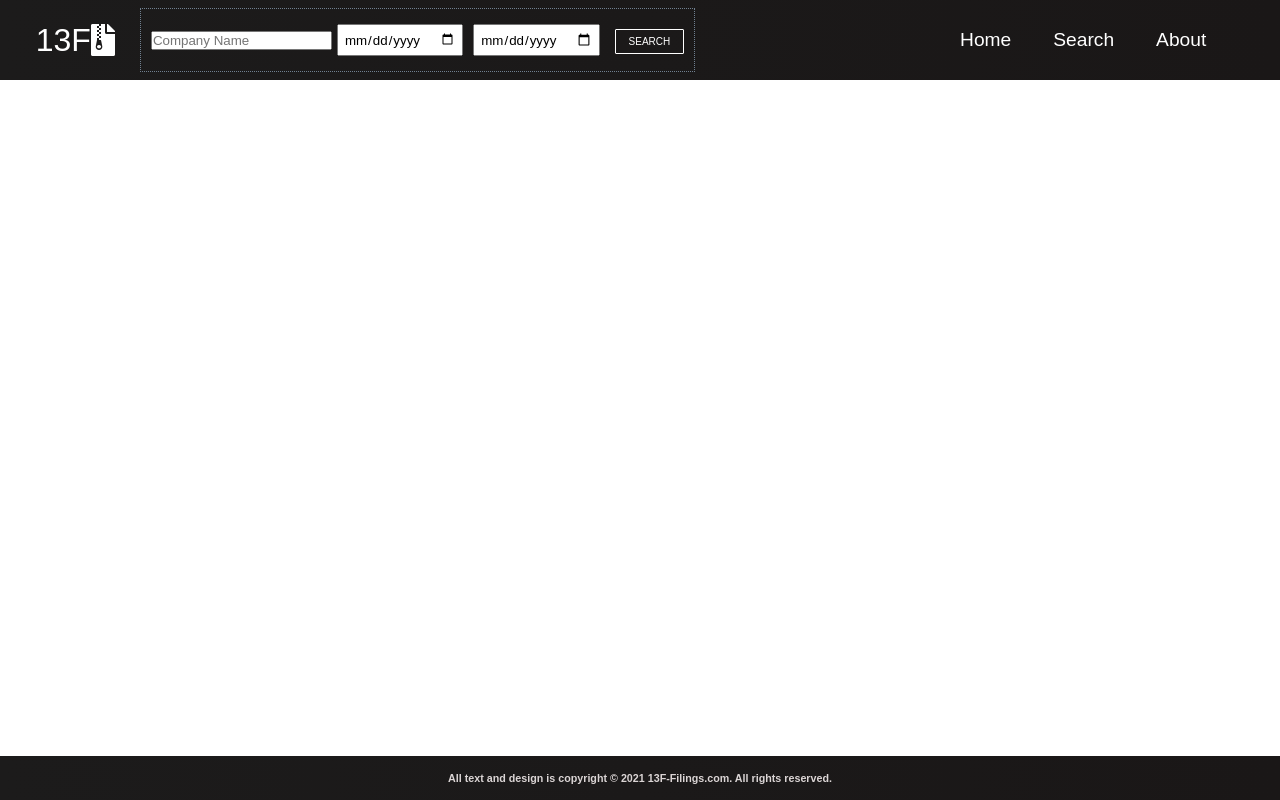
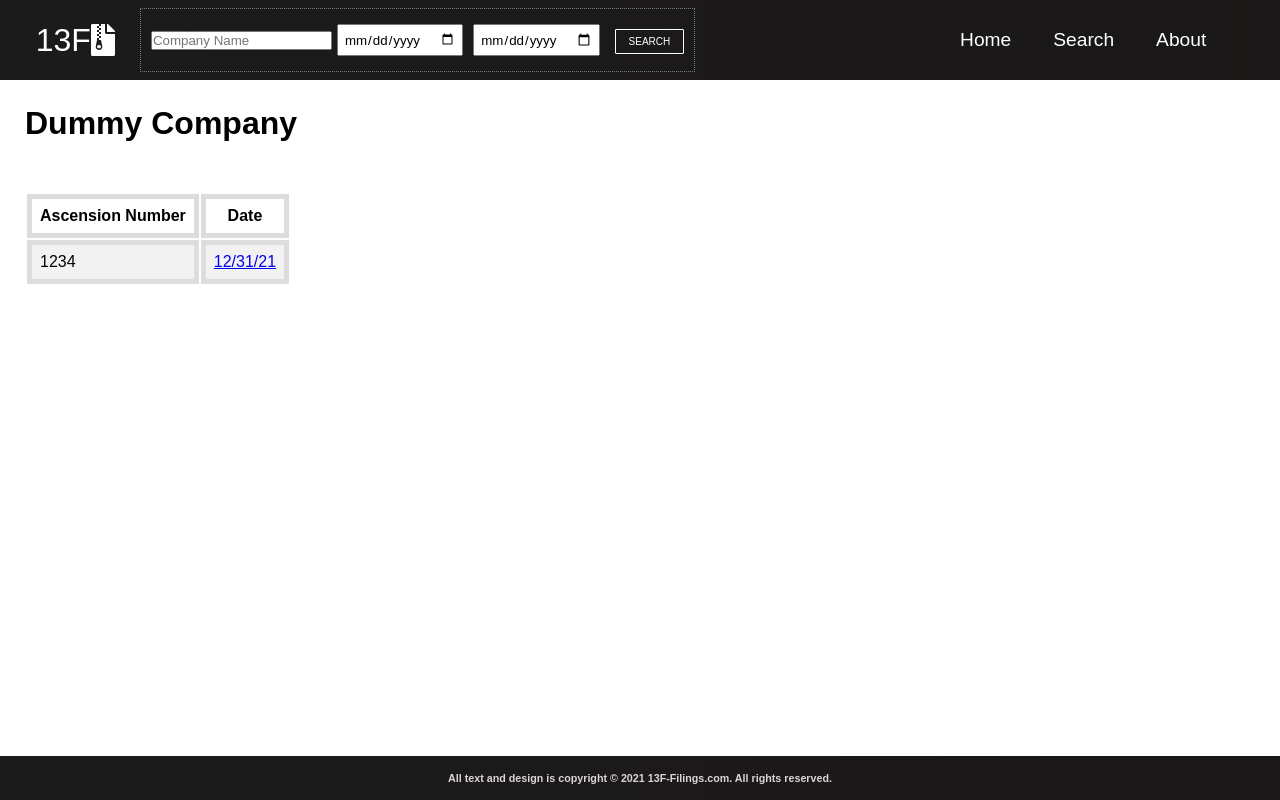
Before and after one commit to secfilingsearcher/filing13F_searcher, a React (Create React App) app in the folder frontend/13f-app/: page /company/1/edgarfiling in a window 1280 px wide. Built offline with nearby package versions, Linux system fonts and the light colour scheme.

Commit message:
Initial filings list page draft

```diff
--- a/frontend/13f-app/src/App.js
+++ b/frontend/13f-app/src/App.js
@@ -4,6 +4,8 @@ import Footer from './components/Footer'
 import { BrowserRouter as Router, Switch, Route } from 'react-router-dom'
 import Home from './components/pages/home'
 import SearchResults from './components/pages/searchResults'
+import FilingsPage from './components/pages/filinglistpage'
+
 import './App.css'
 
 function App () {
@@ -15,6 +17,7 @@ function App () {
         <Route path='/' exact component= {Home} />
         <Route path='/search' exact component= {SearchResults} />
         <Route path='/company/:companyId' exact component= {SearchResults} />
+        <Route path='/company/:companyId/edgarfiling/' exact component= {FilingsPage} />
       </Switch>
       <Footer />
     </Router>
--- /dev/null
+++ b/frontend/13f-app/src/components/CompanyFilingList.css
@@ -0,0 +1,36 @@
+#filings-list {
+    font-family: Arial, Helvetica, sans-serif;
+    border-collapse: collapse;
+    width: 80%;
+    margin-top: 25px;
+    margin-left: 25px;
+}
+
+#filings-list h1 {
+    padding-bottom: 50px;
+}
+
+#filings-list table {
+    align-self: center;
+}
+
+#filings-list td, #filings-list th {
+    border: 5px solid #ddd;
+    padding: 8px;
+}
+
+#filings-list tr:nth-child(even) {
+    background-color: #f2f2f2;
+}
+
+#filings-list tr:hover {
+    background-color: #ddd;
+}
+
+#filing-list th {
+    padding-top: 12px;
+    padding-bottom: 12px;
+    text-align: left;
+    background-color: #3d4042;
+    color: white;
+}
--- /dev/null
+++ b/frontend/13f-app/src/components/CompanyFilingList.js
@@ -0,0 +1,33 @@
+import React from 'react'
+import { Link } from 'react-router-dom'
+import './CompanyFilingList.css'
+
+function FilingsList () {
+  const result = {
+    company_name: 'Dummy Company',
+    cik_no: 1234,
+    ascension_number: 1234,
+    endDate: '12/31/21'
+  }
+
+  return (
+        <div id='filings-list'>
+            <h1>{result.company_name}</h1>
+
+            <table>
+              <tbody>
+                <tr>
+                    <th>Ascension Number</th>
+                    <th>Date</th>
+                </tr>
+                <tr key={result.cik_no}>
+                    <td>{result.ascension_number}</td>
+                    <td className="filing-date"><Link to={result.cik_no} className="filing-link-style">{result.endDate}</Link></td>
+                </tr>
+              </tbody>
+            </table>
+        </div>
+  )
+}
+
+export default FilingsList
--- /dev/null
+++ b/frontend/13f-app/src/components/pages/filinglistpage.js
@@ -0,0 +1,12 @@
+import React from 'react'
+import FilingsList from '../CompanyFilingList'
+
+function FilingsPage () {
+  return (
+        <>
+         <FilingsList />
+        </>
+  )
+}
+
+export default FilingsPage
--- a/frontend/13f-app/src/components/results.js
+++ b/frontend/13f-app/src/components/results.js
@@ -26,7 +26,7 @@ function Results () {
                 </tr>
                 {results.map(result => (
                     <tr key={result.cik_no}>
-                        <td><Link to={`/company/${result.cik_no}`} className="company-page-link-style">{result.company_name}</Link></td>
+                        <td><Link to={{ pathname: `/company/${result.cik_no}/edgarfiling/`, state: result }} className="company-page-link-style">{result.company_name}</Link></td>
                         <td className="filing-count">{result.filing_count}</td>
                     </tr>
                 ))}
```
